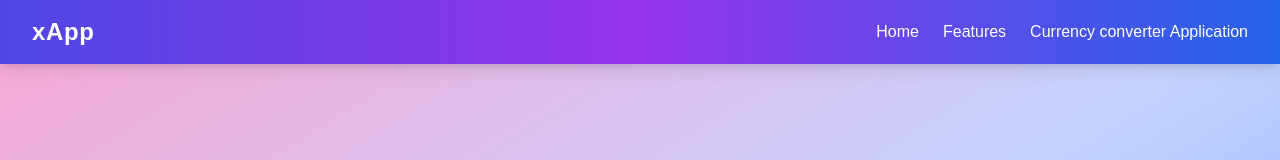
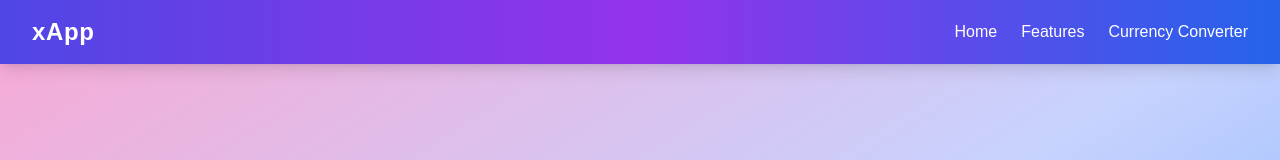
Before and after one commit to imabhi165/Currency-Converter, a React (Vite) app: page / in a window 1280 px wide. Shown: the top 160 px of the page. Built offline with nearby package versions, Linux system fonts and the light colour scheme.

Commit message:
Added React-Router.

```diff
--- a/package.json
+++ b/package.json
@@ -17,6 +17,7 @@
     "react": "^18.2.0",
     "react-dom": "^18.2.0",
     "react-icons": "^5.0.1",
+    "react-router-dom": "^7.9.1",
     "shadcn": "^2.10.0"
   },
   "devDependencies": {
--- a/src/App.jsx
+++ b/src/App.jsx
@@ -2,21 +2,25 @@ import "./App.css";
 import CurrencyConvertor from "./components/currency-convertor";
 import Navbar from "./components/navbar";
 import Home from "./components/home";
-import { useState } from "react";
 import Footer from "./components/footer";
+import { BrowserRouter as Router, Routes, Route } from "react-router-dom";
 
 function App() {
-  const [page, setPage] = useState("home");
   return (
-    <div className="min-h-screen w-full bg-gradient-to-br from-pink-300 via-indigo-200 to-blue-400 animate-gradient-x flex flex-col">
-      <Navbar setPage={setPage} />
-      <div className="flex-1 flex items-center justify-center">
-        <div className="container">
-          {page === "home" ? <Home /> : <CurrencyConvertor />}
+    <Router>
+      <div className="min-h-screen w-full bg-gradient-to-br from-pink-300 via-indigo-200 to-blue-400 animate-gradient-x flex flex-col">
+        <Navbar />
+        <div className="flex-1 flex items-center justify-center">
+          <div className="container">
+            <Routes>
+              <Route path="/" element={<Home />} />
+              <Route path="/converter" element={<CurrencyConvertor />} />
+            </Routes>
+          </div>
         </div>
+        <Footer />
       </div>
-      <Footer />
-    </div>
+    </Router>
   );
 }
 
--- a/src/components/navbar.jsx
+++ b/src/components/navbar.jsx
@@ -1,4 +1,5 @@
 import React from "react";
+import { Link } from "react-router-dom";
 
 const Navbar = () => {
   return (
@@ -11,9 +12,9 @@ const Navbar = () => {
           </div>
           {/* Navigation Links */}
           <div className="hidden md:flex space-x-6">
-            <a href="#home" className="text-white hover:text-yellow-300 font-medium transition">Home</a>
+            <Link to="/" className="text-white hover:text-yellow-300 font-medium transition">Home</Link>
             <a href="#features" className="text-white hover:text-yellow-300 font-medium transition">Features</a>
-            <a href="https://imabhi165.github.io/Currency-Converter/" target="_blank" rel="noopener noreferrer" className="text-white hover:text-yellow-300 font-medium transition">Currency converter Application</a>
+            <Link to="/converter" className="text-white hover:text-yellow-300 font-medium transition">Currency Converter</Link>
           </div>
         </div>
       </div>
```
Also changed, not shown: 1 other file (tests, documents, lock files or other folders).
